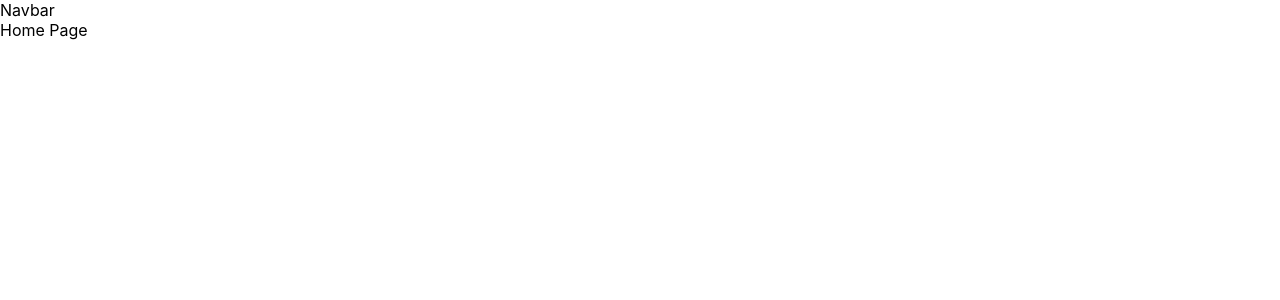
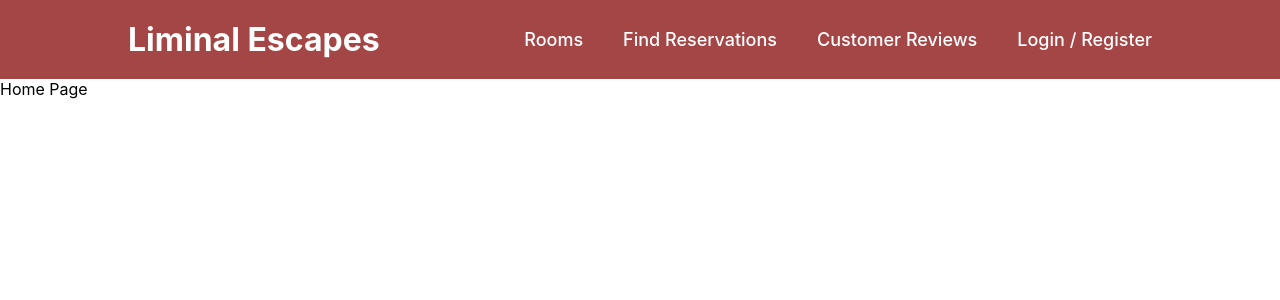
Before and after one commit to HehNiceArt/EMC002_Web, a React (Create React App) app: page / in a window 1280 px wide. Shown: the top 300 px of the page. Built offline with nearby package versions, Linux system fonts and the light colour scheme.

Commit message:
navbar progress

```diff
--- a/src/components/Navbar.js
+++ b/src/components/Navbar.js
@@ -1,10 +1,21 @@
 import React from "react";
+import { Link } from 'react-router-dom';
 import './css/Navbar.css';
+
 
 export default function Navbar() {
     return (
         <div>
-            Navbar
+            <header className="header">
+                <a href="/" className="logo">Liminal Escapes</a>
+
+                <nav className="navbar">
+                    <Link to='/RoomOverview'>Rooms</Link>
+                    <Link to='/RoomReservation'>Find Reservations</Link>
+                    <Link to='/CustomerReviews'>Customer Reviews</Link>
+                    <Link to='/login'>Login / Register</Link>
+                </nav>
+            </header>
         </div>
     )
 }
--- a/src/components/css/Navbar.css
+++ b/src/components/css/Navbar.css
@@ -0,0 +1,51 @@
+*{
+    margin: 0;
+    padding: 0;
+    box-sizing: border-box;
+}
+a{
+    text-decoration: none;
+}
+
+.header{
+    position: sticky;
+    top: 0;
+    left: 0;
+    width: 100%;
+    padding: 20px 10%;
+    background: rgb(165, 70, 70);
+    display: flex;
+    justify-content: space-between;
+    align-items: center;
+    z-index: 100;
+}
+
+.logo{
+    font-size: 32px;
+    color: #fff;
+    font-weight: 700;
+}
+
+.navbar a{
+    position: relative;
+    font-size: 18px;
+    color: #fff;
+    font-weight: 500;
+    margin-left: 40px;
+}
+
+.navbar a::before{
+    content: '';
+    position: absolute;
+    top: 100%;
+    left: 0;
+    width: 0;
+    height: 2px;
+    background: #fff;
+    transition: .3s;
+
+}
+
+.navbar a:hover:before{
+    width: 100%;
+}
```
Also changed, not shown: 1 other file (tests, documents, lock files or other folders).
